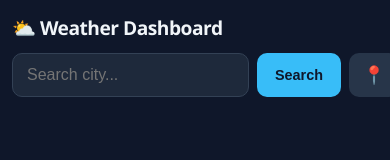
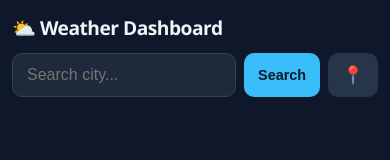
Before and after one commit to AryanOO3/Weather, a plain HTML site: page index.html in a window 390 px wide. Drawn offline with nearby package versions, Linux system fonts and the light colour scheme.

Commit message:
fix: mobile search bar overflow, pin button always visible

```diff
--- a/style.css
+++ b/style.css
@@ -299,8 +299,10 @@ header h1 { font-size: 1.4rem; font-weight: 700; letter-spacing: -0.5px; white-s
 @media (max-width: 700px) {
   header { flex-direction: column; align-items: stretch; }
   header h1 { font-size: 1.2rem; }
-  .search-bar { justify-content: stretch; }
-  .search-bar input { max-width: none; }
+  .search-bar { justify-content: stretch; width: 100%; }
+  .search-bar input { max-width: none; flex: 1; min-width: 0; }
+  #searchBtn { flex-shrink: 0; padding: 10px 14px; }
+  #locBtn    { flex-shrink: 0; }
 
   .current-card { grid-template-columns: 1fr; gap: 16px; padding: 18px; }
   .city-name { font-size: 1.4rem; }
```
